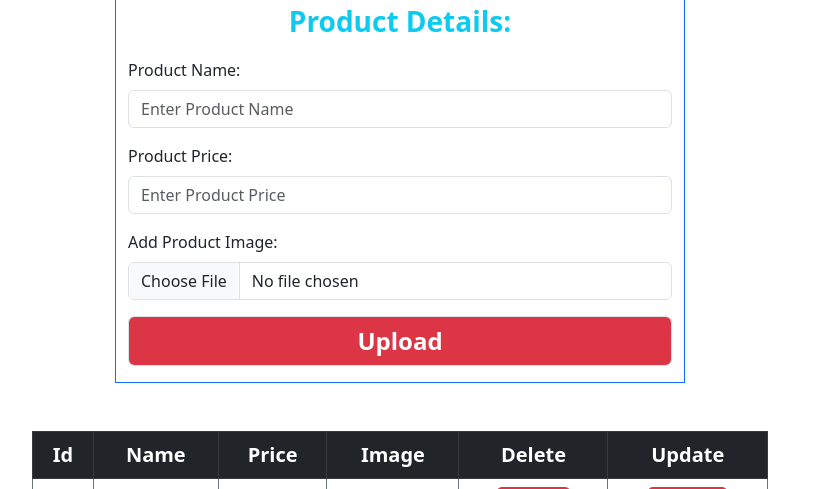
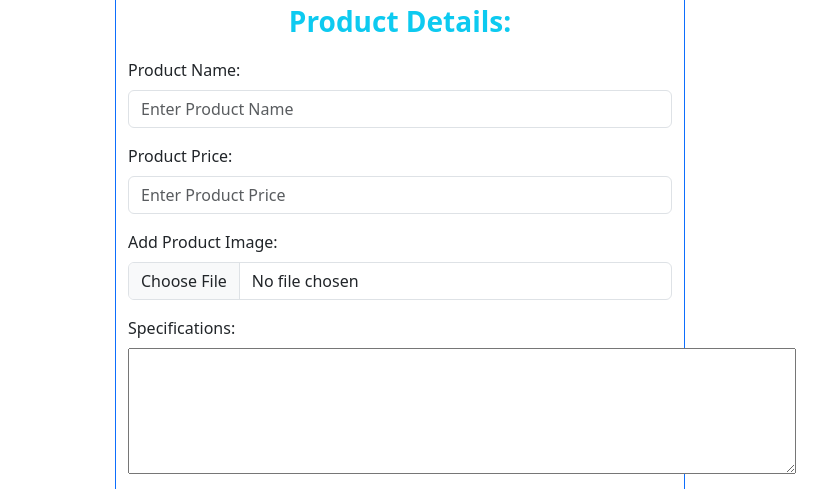
Before and after one commit to romanssigdel/MobileHub, a PHP site: page /index.php in a window 1280 px wide. Shown: the part 155-644 px from the top of the page, without its empty margins (240-1067 px from the left). Run offline with PHP 8.4, Linux system fonts and the light colour scheme; the visitor is signed in with stand-in values (Sample User, id 1); tables that the repository leaves empty or names only in its code hold one stand-in row (values such as "Sample post"); data that the repository does not hold is empty; some libraries are stand-ins or nearby versions.

Commit message:
add product for admin

```diff
--- a/admin/product/index.php
+++ b/admin/product/index.php
@@ -30,6 +30,11 @@
                     <div class="mb-3">
                         <label class="form-label">Add Product Image:</label>
                         <input type="file" name="Pimage" class="form-control">
+                    </div>
+                    <div class="mb-3">
+                        <label class="form-label">Specifications:</label><br>
+                        <textarea id="paragraph" name="Pspecs" rows="5" cols="70"></textarea>
+                        <!-- <input type="text" name="Pspecs" class="form-control"> -->
                     </div>
                     <button name="submit" class="bg-danger fs-4 fw-bold my-3 form-control text-white">Upload</button>
                 </form>
```
